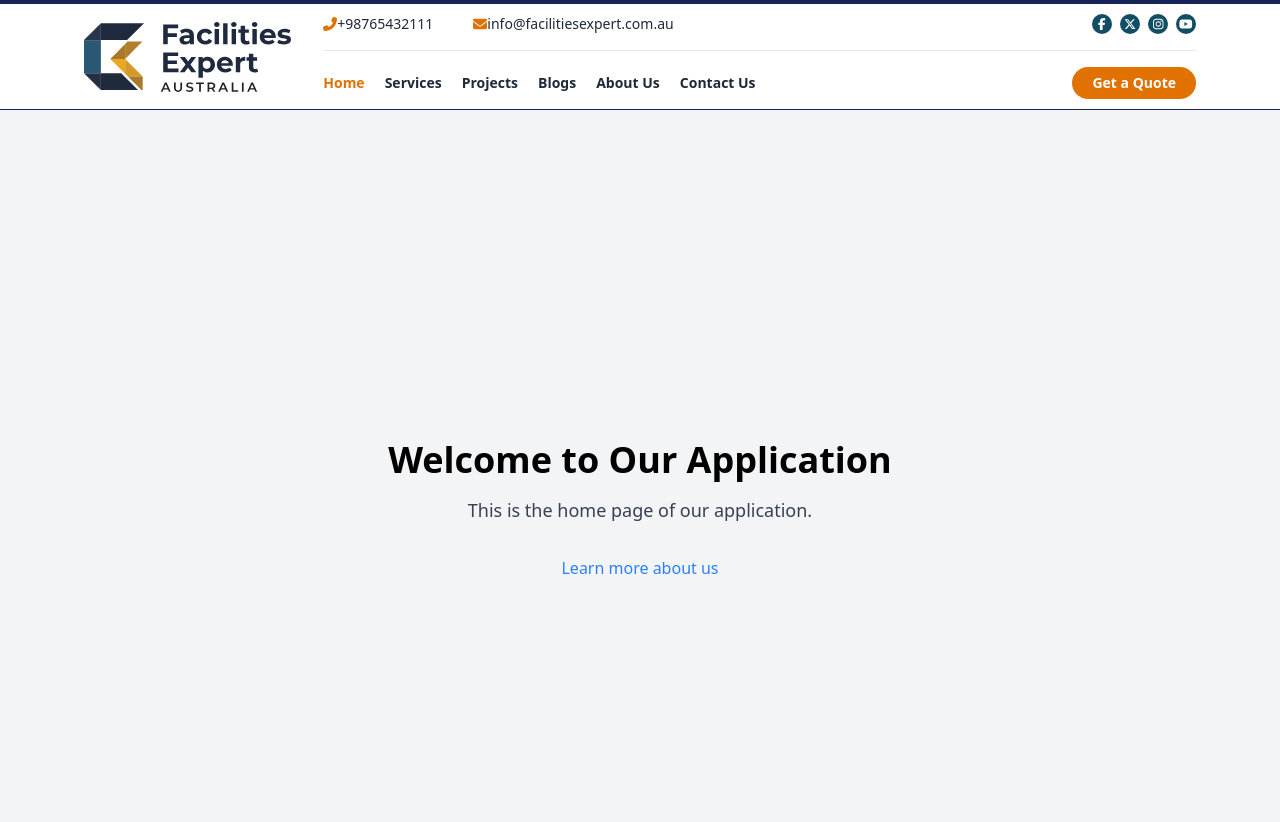
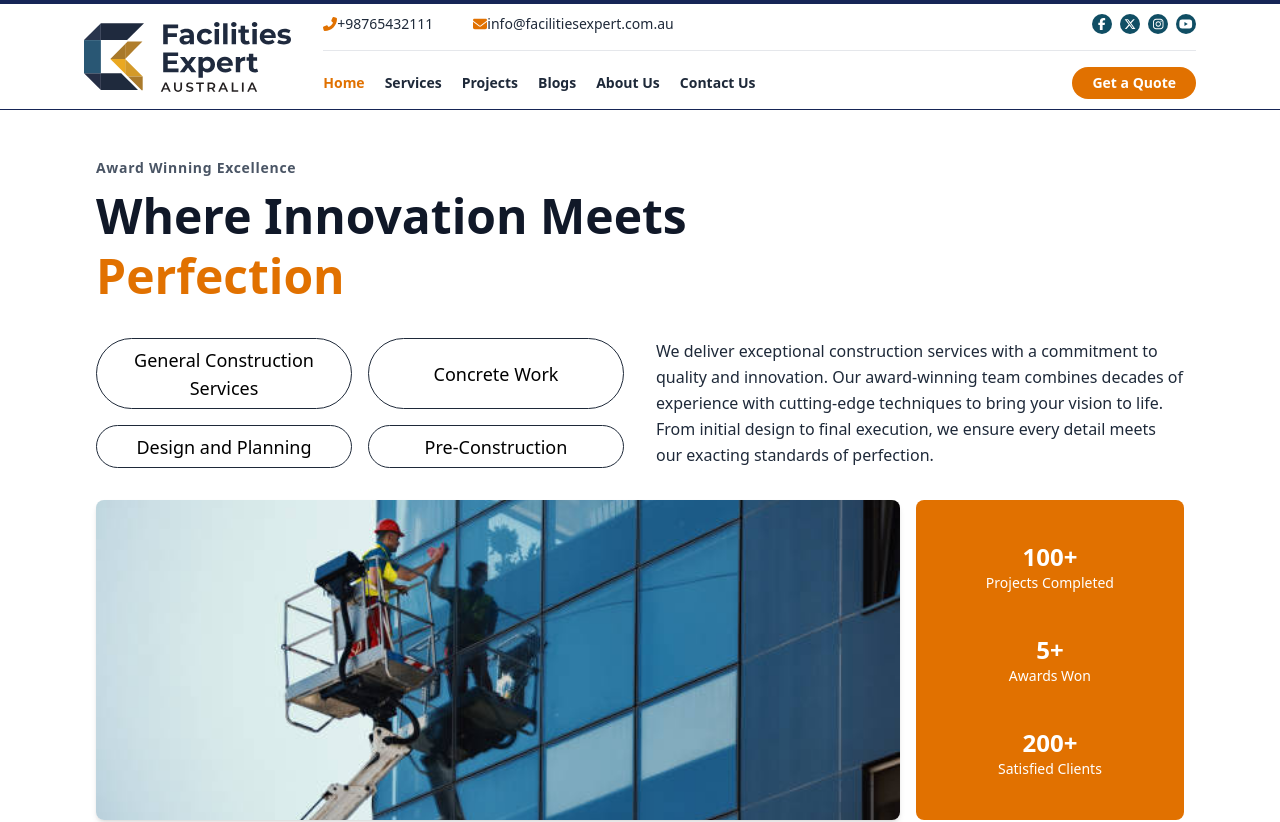
Before and after one commit to vzl-rbi/Facilities-experts, a React (Vite) app: page / in a window 1280 px wide. Shown: the top 822 px of the page. Built offline with nearby package versions, Linux system fonts and the light colour scheme.

Commit message:
Home modified

```diff
--- a/src/App.tsx
+++ b/src/App.tsx
@@ -1,5 +1,6 @@
+/*
 import Home from "./components/layout/Home";
-import Navbar from "./components/layout/Navbar";
+
 import About from "./pages/About";
 import Services from "./components/sections/Services";
 import WorkDone from "./components/sections/WorkDone";
@@ -10,10 +11,7 @@ import Faq from "./components/sections/Faq";
 import NewsLater from "./components/layout/NewsLater";
 import Footer from "./components/layout/Footer";
 
-const App = () => {
-  return (
-    <>
-      <Navbar />
+<Navbar />
       <Home />
       <About />
       <Services />
@@ -24,6 +22,16 @@ const App = () => {
       <Faq />
       <NewsLater />
       <Footer />
+
+      */
+import Navbar from "./components/layout/Navbar";
+import Home from "./components/layout/Home";
+
+const App = () => {
+  return (
+    <>
+      <Navbar />
+      <Home />
     </>
   );
 };
--- a/src/components/layout/Home.tsx
+++ b/src/components/layout/Home.tsx
@@ -1,14 +1,77 @@
+import construction from "/src/images/construction.jpg";
+
 const Home = () => {
   return (
-    <div className="flex flex-col items-center justify-center h-screen bg-gray-100">
-      <h1 className="text-4xl font-bold mb-4">Welcome to Our Application</h1>
-      <p className="text-lg text-gray-700 mb-8">
-        This is the home page of our application.
-      </p>
-      <a href="/about" className="text-blue-500 hover:underline">
-        Learn more about us
-      </a>
+    <div className="max-w-6xl mx-auto px-4 sm:px-6 lg:px-8 py-12">
+      {/* Header Section */}
+      <div className="mb-8">
+        <p className="text-sm font-bold text-gray-600 tracking-wider mb-2">
+          Award Winning Excellence
+        </p>
+        <h1 className="text-3xl md:text-5xl font-bold text-gray-900 leading-tight">
+          Where Innovation Meets <br />
+          <span className="text-amber-600">Perfection</span>
+        </h1>
+      </div>
+
+      {/* Content Section */}
+      <div className="flex flex-col lg:flex-row gap-8 mb-8">
+        {/* Tags Section */}
+        <div className="flex-1 grid grid-cols-1 sm:grid-cols-2 gap-4">
+          {[
+            "General Construction Services",
+            "Concrete Work",
+            "Design and Planning",
+            "Pre-Construction",
+          ].map((service) => (
+            <div
+              key={service}
+              className="p-1 border-1 border-gray-800 rounded-full hover:bg-gray-800 hover:text-white transition-colors duration-300 cursor-pointer flex items-center justify-center"
+            >
+              <h2 className="text-lg font-medium text-center">{service}</h2>
+            </div>
+          ))}
+        </div>
+
+        {/* Description Section */}
+        <div className="flex-1 flex items-center">
+          <p className="text-gray-800 text-base leading-relaxed">
+            We deliver exceptional construction services with a commitment to
+            quality and innovation. Our award-winning team combines decades of
+            experience with cutting-edge techniques to bring your vision to
+            life. From initial design to final execution, we ensure every detail
+            meets our exacting standards of perfection.
+          </p>
+        </div>
+      </div>
+
+      {/* Stats Section - 75% image | 25% stats */}
+      <div className="flex flex-col md:flex-row gap-4">
+        {/* Image - 75% width (medium size) */}
+        <div className="w-full md:w-[75%]">
+          <img
+            src={construction}
+            alt="Building Construction"
+            className="w-full h-auto max-h-80 object-cover rounded-lg shadow-md"
+          />
+        </div>
+
+        {/* Stats - 25% width */}
+        <div className="w-full md:w-[25%] bg-amber-600 rounded-lg p-2 flex flex-col justify-evenly">
+          {[
+            { id: 1, number: "100+", label: "Projects Completed" },
+            { id: 2, number: "5+", label: "Awards Won" },
+            { id: 3, number: "200+", label: "Satisfied Clients" },
+          ].map((stat) => (
+            <div key={stat.id} className="text-center py-2">
+              <h2 className="text-2xl font-bold text-white">{stat.number}</h2>
+              <p className="text-white text-sm">{stat.label}</p>
+            </div>
+          ))}
+        </div>
+      </div>
     </div>
   );
 };
+
 export default Home;
--- a/src/components/sections/BlogNews.tsx
+++ b/src/components/sections/BlogNews.tsx
@@ -54,13 +54,11 @@ const BlogNews = () => {
       <div className="container mx-auto px-4 sm:px-6 lg:px-8">
         {/* Section Header */}
         <div className="text-center sm:text-left">
-          <p className="text-sm font-semibold tracking-widest text-amber-600 uppercase">
-            - News & Blogs -
-          </p>
+          <p className="text-sm font-bold  text-sky-950">- News & Blogs -</p>
         </div>
 
         <div className="mt-6 flex flex-col items-start gap-y-6 sm:flex-row sm:items-center sm:justify-between mb-12 lg:mb-16">
-          <h2 className="text-3xl font-bold text-slate-900 sm:text-4xl lg:text-5xl leading-tight">
+          <h2 className="text-2xl font-bold text-slate-900 sm:text-3xl lg:text-4xl leading-tight">
             Our Latest <span className="text-amber-600">News & Blogs</span>
           </h2>
 
```
Also changed, not shown: src/images/construction.jpg (added).
